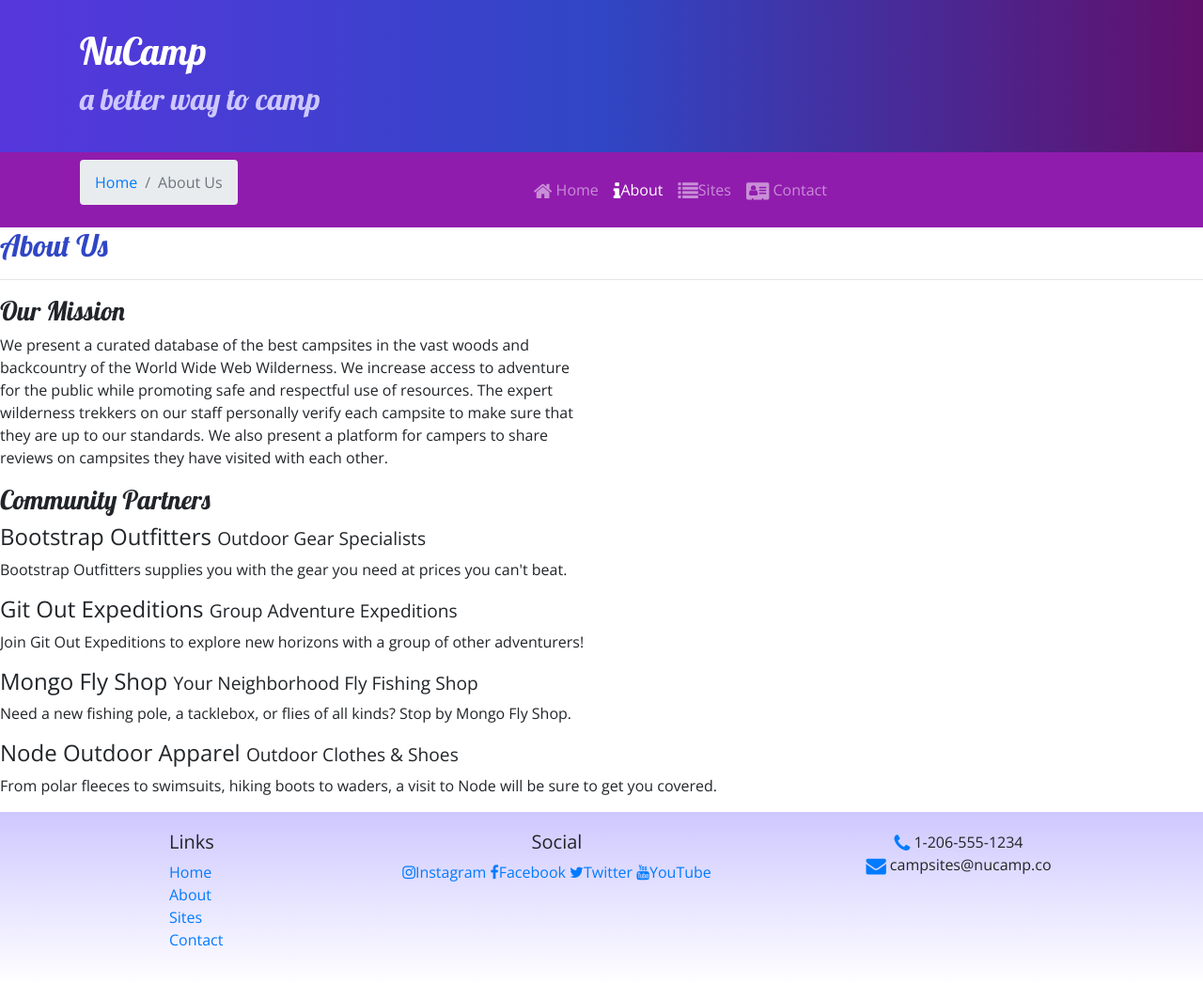
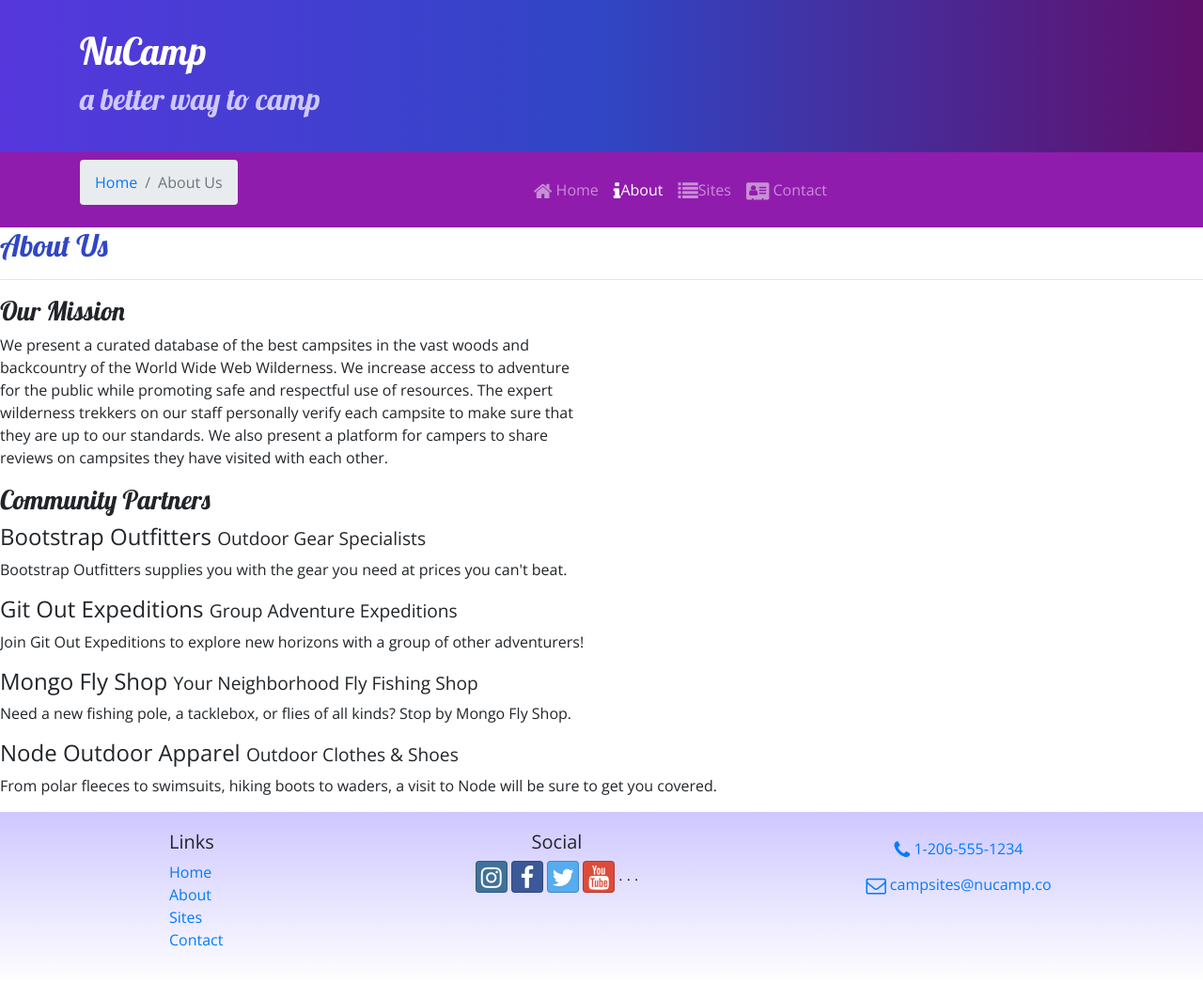
Before and after one commit to laylar/nucamp-bootstrap, a website: page aboutus.html in a window 1280 px wide. Shown: the whole page at 94% size. Drawn offline with nearby package versions, Linux system fonts and the light colour scheme.

Commit message:
updated footers and page connections

```diff
--- a/aboutus.html
+++ b/aboutus.html
@@ -43,7 +43,7 @@
                 <li class="nav-item"><a class="nav-link" href="index.html"><i class="fa fa-home fa-lg"></i> Home</a></li>
                 <li class="nav-item active"><a class="nav-link" href="#"><i class="fa fa-info fa-lg"></i>About</a></li>
                 <li class="nav-item"><a class="nav-link" href="#"><i class="fa fa-list fa-lg"></i>Sites</a></li>
-                <li class="nav-item"><a class="nav-link" href="#"><i class="fa fa-address-card fa-lg"></i> Contact</a></li>
+                <li class="nav-item"><a class="nav-link" href="contactus.html"><i class="fa fa-address-card fa-lg"></i> Contact</a></li>
             </ul>
             <div class="collapse navbar-collapse" id="nucampNavbar"></div>
         </div>
@@ -93,14 +93,14 @@
                 </div>
                 <div class="col-6 col-sm-5 text-center">
                     <h5>Social</h5>
-                    <a href="http://instagram.com/"> <i class="fa fa-instagram"></i>Instagram</a>
-                    <a href="http://facebook.com/"><i class="fa fa-facebook"></i>Facebook</a>
-                    <a href="http://twitter.com/"><i class="fa fa-twitter"></i>Twitter</a>
-                    <a href="http://youtube.com/"><i class="fa fa-youtube"></i>YouTube</a>
-                </div>
+                    <a class="btn btn-social-icon btn-instagram" href="http://instagram.com/"><i class="fa fa-instagram"></i></a>
+                    <a class="btn btn-social-icon btn-facebook" href="http://facebook.com/"><i class="fa fa-facebook"></i></a>
+                    <a class="btn btn-social-icon btn-twitter" href="http://twitter.com/"><i class="fa fa-twitter"></i></a>
+                    <a class="btn btn-social-icon btn-google" href="http://youtube.com/"><i class="fa fa-youtube"></i></a>
+. . .                </div>
                 <div class="col-sm-4 text-center">
-                    <i class="fa fa-phone fa-lg text-primary"></i> 1-206-555-1234<br />
-                    <i class="fa fa-envelope fa-lg text-primary"></i> campsites@nucamp.co
+                    <a role="button" class="btn btn-link" href="tel:+12065551234"> <i class="fa fa-phone fa-lg text-primary"></i> 1-206-555-1234</a><br />
+                    <a role="button" class="btn btn-link" href="mailto:campsites@nucamp.co"><i class="fa fa-envelope-o fa-lg text-primary"></i> campsites@nucamp.co</a>
                 </div>
            </div>
         </div>
```
Also changed, not shown: index.html (+8 -8 lines).
